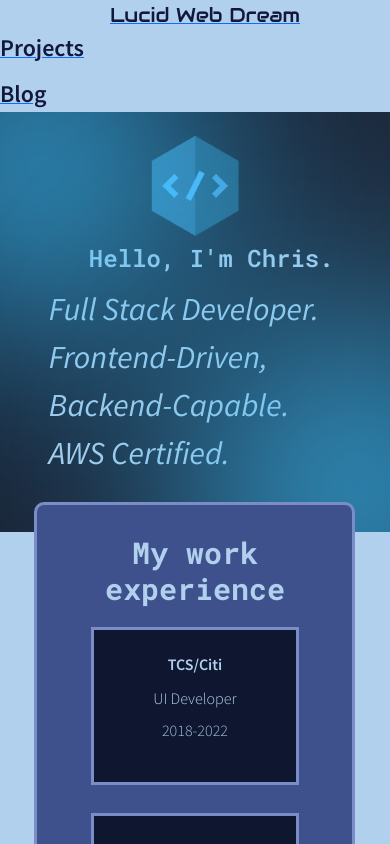
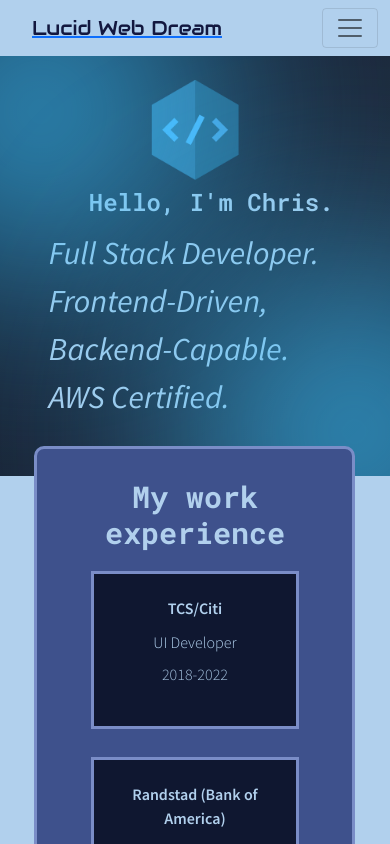
Before and after one commit to capozzic1/portfoliov3, a Next.js app: page / in a window 390 px wide. Shown: the top 844 px of the page. Built offline with nearby package versions, Linux system fonts and the light colour scheme.

Commit message:
add mobile menu

```diff
--- a/components/header.js
+++ b/components/header.js
@@ -1,22 +1,28 @@
-import Row from 'react-bootstrap/Row'
-import Col from 'react-bootstrap/Col'
+import { Navbar, Nav, NavDropdown, Container } from 'react-bootstrap'
 import styles from './header.module.css'
-import { FaBars } from 'react-icons/fa'
 import Link from 'next/link'
 
 export default function Header() {
     return (
-        <Row className={styles.headerRow}>
-            <Col className={styles.homeButtonContainer} md={{ span: 6 }} xs={12} xl={{ span: 3 }}>
-                <Link href="/"><a className={styles.homeButton}>Lucid Web Dream</a></Link>
-            </Col>
-            <Col className={styles.navbtnContainer}  md={{ span: 6 }} xl={{ span: 9 }} xs={{ span: 12}} >
-                <div className={styles.projectsButtonContainer}>
-                    <Link href="/projects"><a className={styles.projectsButton}>Projects</a></Link>
-                    <Link href="/blog"><a className={styles.projectsButton}>Blog</a></Link>
-
-                </div>
-            </Col>
-        </Row>
+        <Navbar expand="lg" className={styles.navbar} variant="light">
+            <Container>
+                <Navbar.Brand>
+                    <Link href="/">
+                        <a className={styles.homeButton}>Lucid Web Dream</a>
+                    </Link>
+                </Navbar.Brand>
+                <Navbar.Toggle aria-controls="basic-navbar-nav" />
+                <Navbar.Collapse id="basic-navbar-nav">
+                    <Nav className="ms-auto">
+                        <Link href="/projects" passHref>
+                            <Nav.Link  className={styles.projectsButton}>Projects</Nav.Link>
+                        </Link>
+                        <Link href="/blog" passHref>
+                            <Nav.Link className={styles.projectsButton}>Blog</Nav.Link>
+                        </Link>
+                    </Nav>
+                </Navbar.Collapse>
+            </Container>
+        </Navbar>
     )
 }
--- a/components/header.module.css
+++ b/components/header.module.css
@@ -14,7 +14,7 @@
 }
 
 .projectsButton {
-    color: #12173F;
+    color: #12173F !important;
     text-decoration: none;
     font-size: 24px;
     font-weight: 600;
```
